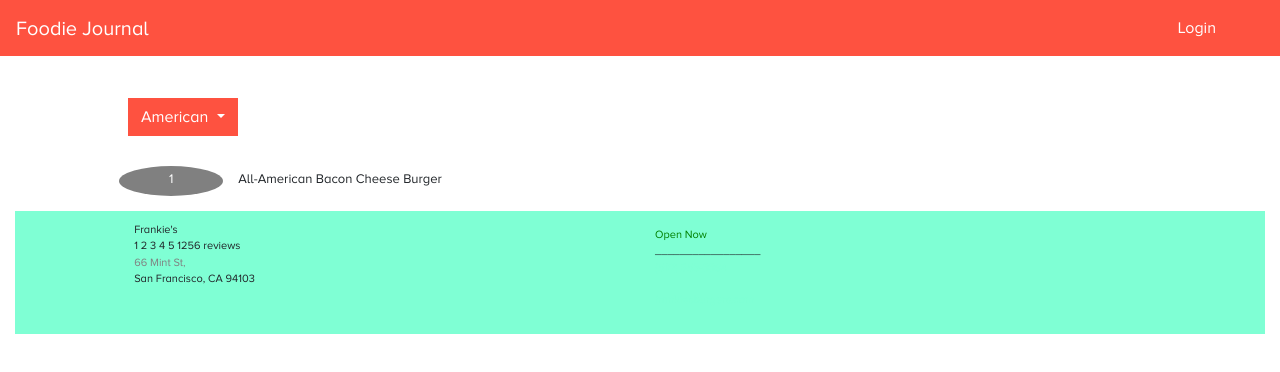
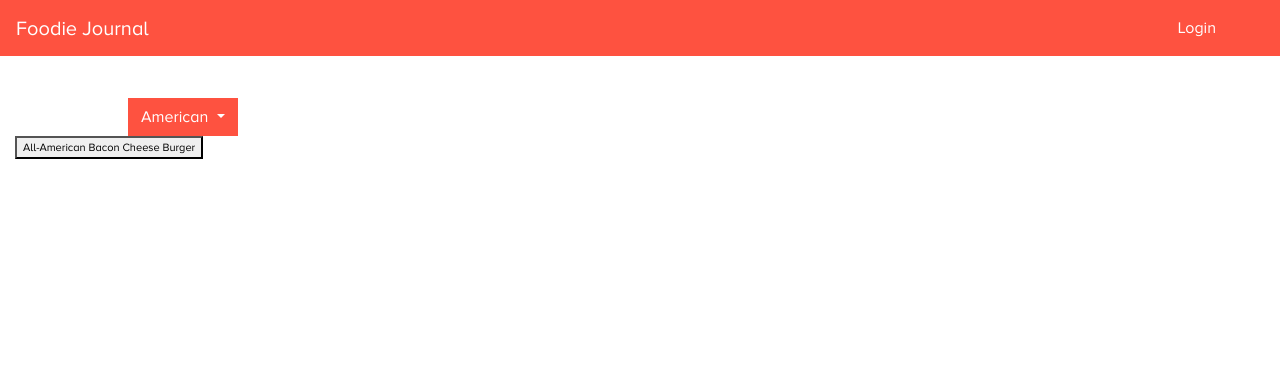
Before and after one commit to hardvolk/foodie-journal, an Angular app: page / in a window 1280 px wide. Shown: the top 372 px of the page. Built offline with nearby package versions, Linux system fonts and the light colour scheme.

Commit message:
Accordion added without styling his properties

```diff
--- a/package.json
+++ b/package.json
@@ -22,8 +22,10 @@
     "@angular/platform-browser": "^5.1.0",
     "@angular/platform-browser-dynamic": "^5.1.0",
     "@angular/router": "^5.1.0",
+    "@ng-bootstrap/ng-bootstrap": "^1.0.0",
     "bootstrap": "^4.0.0-beta.3",
     "core-js": "^2.4.1",
+    "ngx-accordion": "0.0.17",
     "ngx-bootstrap": "^2.0.2",
     "rxjs": "^5.5.6",
     "zone.js": "^0.8.19"
--- a/src/app/app.module.ts
+++ b/src/app/app.module.ts
@@ -6,6 +6,8 @@ import { LoginComponent } from './login/login.component';
 import { FormsModule } from '@angular/forms';
 import { UserService } from '../shared/services/user.service';
 import { JourneyOverviewComponent } from './journey-overview/journey-overview.component';
+// import { AccordionModule } from 'ngx-bootstrap/accordion';
+import { NgbModule } from '@ng-bootstrap/ng-bootstrap';
 
 @NgModule({
   declarations: [
@@ -16,7 +18,9 @@ import { JourneyOverviewComponent } from './journey-overview/journey-overview.co
   ],
   imports: [
     BrowserModule,
-    FormsModule
+    FormsModule,
+    NgbModule.forRoot()
+    // AccordionModule.forRoot()
   ],
   providers: [ UserService],
   bootstrap: [ HomeMainMenuComponent ]
--- a/src/app/journey-overview/journey-overview.component.css
+++ b/src/app/journey-overview/journey-overview.component.css
@@ -30,17 +30,17 @@
 }
 
 .circle {
+    background-color: grey;
     border-radius: 50%;
+    color: aqua;
+    height: 30px;
+    padding: 3px 0;
     width: 30px;
-    height: 30px;
-    color: aqua;
-    background-color: grey;
-    padding: 3px 0;
 }
 
 .ranked {
+    color: white;
     font-size: 13px;
-    color: white;
     text-align: center;
 }
 
@@ -51,32 +51,28 @@
 
 .detail {
     font-size: 11px;
-    padding-top: 10px;
-    margin: 0 0;
-    background-color: aquamarine;
-    padding-bottom: 10px;
 }
 
 .detail-name {
+    margin-bottom: 0;
     padding-bottom: 0;
-    margin-bottom: 0;
 }
 
 .detail-rating {
+    margin-bottom: 0;
     padding-bottom: 0;
-    margin-bottom: 0;
 }
 
 .detail-review {
+    margin-bottom: 0;
     padding-bottom: 0;
-    margin-bottom: 0;
 }
 
 .detail-available {
+    color: green;
     padding-top: 5px;
     padding-bottom: 0;
     margin-bottom: 0;
-    color: green;
 }
 
 .detail-telephone {
@@ -94,10 +90,17 @@
 }
 
 .detail-direction {
+    margin-bottom: 0;
     padding-bottom: 0;
-    margin-bottom: 0;
 }
 
 .detail-contact {
+    background-color: grey;
+ }
 
+.detail-next {
+    color: grey;
+    font-size: 15px;
+    padding-left: 12px;
+    padding-top: 35px;
 }
--- a/src/app/journey-overview/journey-overview.component.html
+++ b/src/app/journey-overview/journey-overview.component.html
@@ -8,8 +8,7 @@
     <a class="dropdown-item" id="elements-inside-dropdown" href="#">Link 3</a>
   </div>
 </div>
-<div class="container-fluid">
-  <div class="row food">
+  <!-- <div class="row food">
     <div class="col-1 offset-1 circle">
       <p class="ranked">1</p>
     </div>
@@ -31,6 +30,58 @@
       <p class="detail-telephone">(510) 653-3394</p>
       <p class="detail-email">frankiesburgers.com</p>
     </div>
+  </div> -->
+<div class="container-fluid">
+  <div class="row detail">
+    <div class="col-12">
+        <ngb-accordion #acc="ngbAccordion">
+            <ngb-panel id="toggle-1" title="All-American Bacon Cheese Burger">
+              <ng-template ngbPanelContent class="accordion">
+                  <div class="row detail">
+                      <div class="col-6">
+                        <p class="detail-name">Frankie's</p>
+                        <p class="detail-rating">&#9733; &#9733; &#9733; &#9733; &#9733; 1256 reviews</p>
+                        <p class="detail-address">66 Mint St,</p>
+                        <p class="detail-direction">San Francisco, CA 94103</p>
+                      </div>
+
+                      <div class="col-5 detail-contact">
+                        <p class="detail-available">Open Now</p>
+                        <hr>
+                        <p class="detail-telephone">(510) 653-3394</p>
+                        <p class="detail-email">frankiesburgers.com</p>
+                      </div>
+                      <div class="col-1 detail-next">
+                          >
+                      </div>
+                  </div>
+              </ng-template>
+            </ngb-panel>
+        </ngb-accordion>
+    </div>
+
   </div>
+</div>
 
-</div>
+  <!-- <ngb-accordion #acc="ngbAccordion">
+      <ngb-panel id="toggle-1" title="First panel">
+        <ng-template ngbPanelContent>
+          Anim pariatur cliche reprehenderit, enim eiusmod high life accusamus terry richardson ad squid. 3 wolf moon officia
+          aute, non cupidatat skateboard dolor brunch. Food truck quinoa nesciunt laborum eiusmod. Brunch 3 wolf moon tempor,
+          sunt aliqua put a bird on it squid single-origin coffee nulla assumenda shoreditch et. Nihil anim keffiyeh helvetica,
+          craft beer labore wes anderson cred nesciunt sapiente ea proident. Ad vegan excepteur butcher vice lomo. Leggings
+          occaecat craft beer farm-to-table, raw denim aesthetic synth nesciunt you probably haven't heard of them accusamus
+          labore sustainable VHS.
+        </ng-template>
+      </ngb-panel>
+      <ngb-panel id="toggle-2" title="Second">
+        <ng-template ngbPanelContent>
+          Anim pariatur cliche reprehenderit, enim eiusmod high life accusamus terry richardson ad squid. 3 wolf moon officia
+          aute, non cupidatat skateboard dolor brunch. Food truck quinoa nesciunt laborum eiusmod. Brunch 3 wolf moon tempor,
+          sunt aliqua put a bird on it squid single-origin coffee nulla assumenda shoreditch et. Nihil anim keffiyeh helvetica,
+          craft beer labore wes anderson cred nesciunt sapiente ea proident. Ad vegan excepteur butcher vice lomo. Leggings
+          occaecat craft beer farm-to-table, raw denim aesthetic synth nesciunt you probably haven't heard of them accusamus
+          labore sustainable VHS.
+        </ng-template>
+      </ngb-panel>
+    </ngb-accordion> -->
--- a/src/app/journey-overview/journey-overview.component.ts
+++ b/src/app/journey-overview/journey-overview.component.ts
@@ -6,10 +6,15 @@ import { Component, OnInit } from '@angular/core';
   styleUrls: ['./journey-overview.component.css']
 })
 export class JourneyOverviewComponent implements OnInit {
+  customClass: string = 'customClass';
+  isFirstOpen: boolean = true;
 
   constructor() { }
 
-  ngOnInit() {
-  }
+  ngOnInit() { }
 
 }
+
+// export class NgbdAccordionToggle {
+
+// }
```
Also changed, not shown: 1 other file (tests, documents, lock files or other folders).
